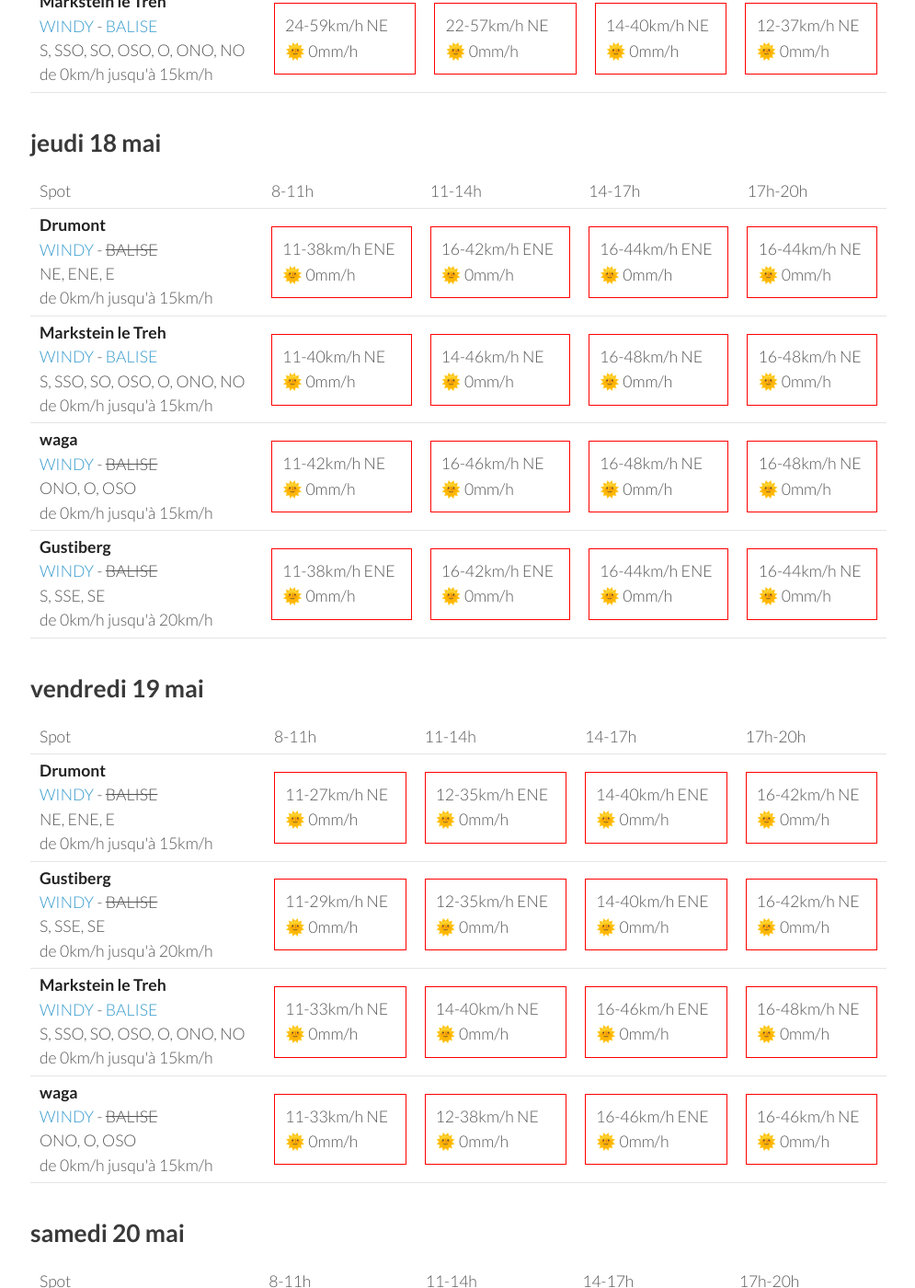
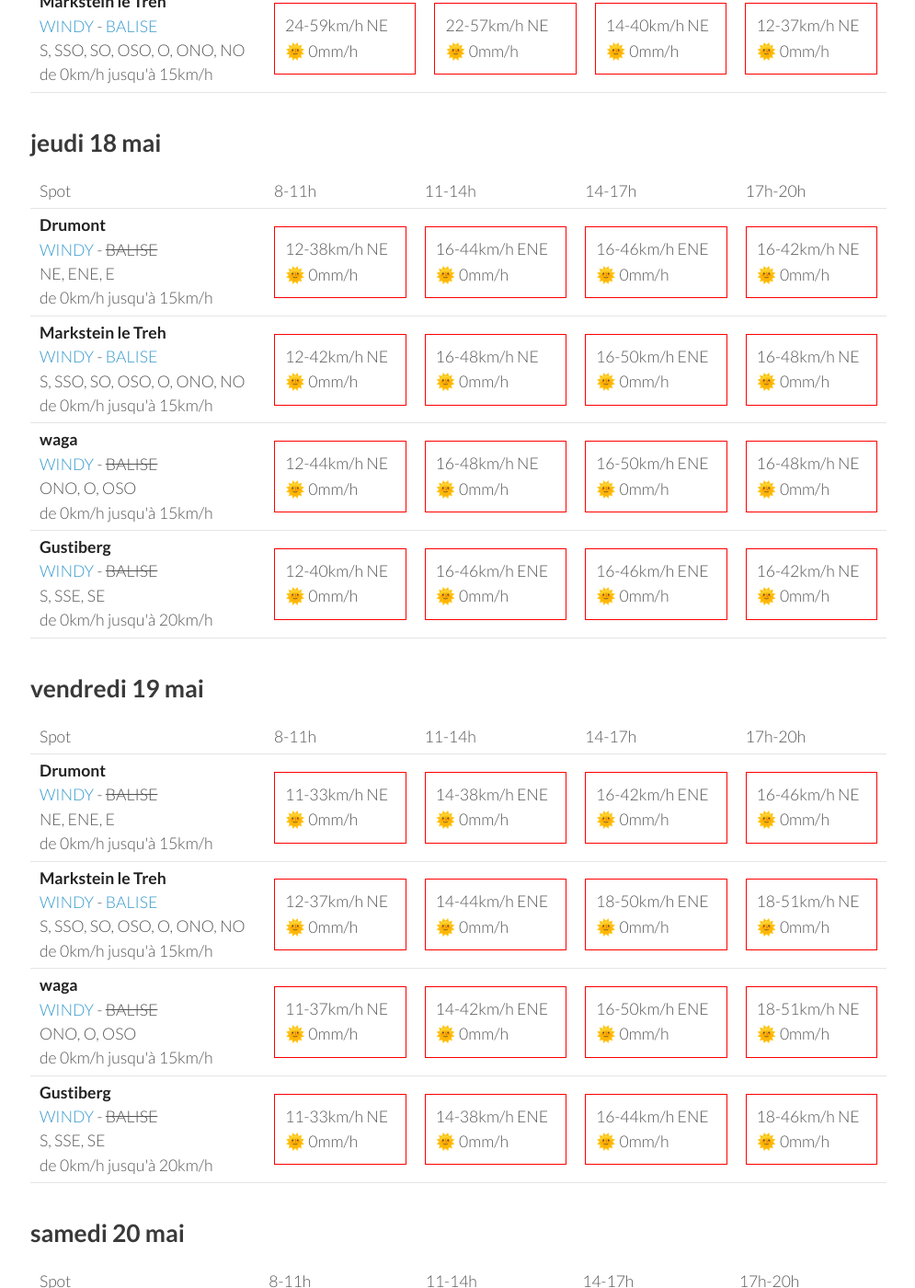
Before and after one commit to parapente-dans-le-nord/parapente-dans-le-nord.github.io, a Jekyll site: the page built from vosges.markdown, in a window 1280 px wide and 1400 px high, scrolled down 1325 px. Shown: the whole window at 92% size, without its empty margins (25-1020 px from the left). Built offline with Jekyll 4.4.1, drawn with Linux system fonts in a browser that asks for light colours; some of the changed text lies outside the part shown.

Commit message:
update index.markdown

```diff
--- a/vosges.markdown
+++ b/vosges.markdown
@@ -132,19 +132,19 @@ page mise à jour le mardi 16 mai 13:16
 <tr>
         <td><strong>Drumont</strong><br><a href="https://windy.com/47.898/6.919?47.687,6.919,9,m:eYYagmG">WINDY</a> - <span class="no-balise"> BALISE </span><br> <span class="vent-favorable">NE, ENE, E</span><br><span class="force-vent">de 0km/h jusqu'à 15km/h</span> </td>
 
-            <td><div class="not-flyable"><p>11-38km/h ENE</p><p>🌞 0mm/h</p></div></td>
-            <td><div class="not-flyable"><p>16-42km/h ENE</p><p>🌞 0mm/h</p></div></td>
+            <td><div class="not-flyable"><p>12-38km/h NE</p><p>🌞 0mm/h</p></div></td>
             <td><div class="not-flyable"><p>16-44km/h ENE</p><p>🌞 0mm/h</p></div></td>
-            <td><div class="not-flyable"><p>16-44km/h NE</p><p>🌞 0mm/h</p></div></td>
+            <td><div class="not-flyable"><p>16-46km/h ENE</p><p>🌞 0mm/h</p></div></td>
+            <td><div class="not-flyable"><p>16-42km/h NE</p><p>🌞 0mm/h</p></div></td>
 
 
     </tr>
 <tr>
         <td><strong>Markstein le Treh</strong><br><a href="https://windy.com/47.926/7.012?47.505,7.012,8,m:eY1agmQ">WINDY</a> - <span class=""><a href="http://www.balisemeteo.com/balise.php?idBalise=136">BALISE</a> </span><br> <span class="vent-favorable">S, SSO, SO, OSO, O, ONO, NO</span><br><span class="force-vent">de 0km/h jusqu'à 15km/h</span> </td>
 
-            <td><div class="not-flyable"><p>11-40km/h NE</p><p>🌞 0mm/h</p></div></td>
-            <td><div class="not-flyable"><p>14-46km/h NE</p><p>🌞 0mm/h</p></div></td>
+            <td><div class="not-flyable"><p>12-42km/h NE</p><p>🌞 0mm/h</p></div></td>
             <td><div class="not-flyable"><p>16-48km/h NE</p><p>🌞 0mm/h</p></div></td>
+            <td><div class="not-flyable"><p>16-50km/h ENE</p><p>🌞 0mm/h</p></div></td>
             <td><div class="not-flyable"><p>16-48km/h NE</p><p>🌞 0mm/h</p></div></td>
 
 
@@ -152,9 +152,9 @@ page mise à jour le mardi 16 mai 13:16
 <tr>
         <td><strong>waga</strong><br><a href="https://windy.com/47.903/6.996?47.900,6.983,15">WINDY</a> - <span class="no-balise"> BALISE </span><br> <span class="vent-favorable">ONO, O, OSO</span><br><span class="force-vent">de 0km/h jusqu'à 15km/h</span> </td>
 
-            <td><div class="not-flyable"><p>11-42km/h NE</p><p>🌞 0mm/h</p></div></td>
-            <td><div class="not-flyable"><p>16-46km/h NE</p><p>🌞 0mm/h</p></div></td>
+            <td><div class="not-flyable"><p>12-44km/h NE</p><p>🌞 0mm/h</p></div></td>
             <td><div class="not-flyable"><p>16-48km/h NE</p><p>🌞 0mm/h</p></div></td>
+            <td><div class="not-flyable"><p>16-50km/h ENE</p><p>🌞 0mm/h</p></div></td>
             <td><div class="not-flyable"><p>16-48km/h NE</p><p>🌞 0mm/h</p></div></td>
 
 
@@ -162,10 +162,10 @@ page mise à jour le mardi 16 mai 13:16
 <tr>
         <td><strong>Gustiberg</strong><br><a href="https://windy.com/47.894/6.934?47.891,6.934,15,m:eYYagmI">WINDY</a> - <span class="no-balise"> BALISE </span><br> <span class="vent-favorable">S, SSE, SE</span><br><span class="force-vent">de 0km/h jusqu'à 20km/h</span> </td>
 
-            <td><div class="not-flyable"><p>11-38km/h ENE</p><p>🌞 0mm/h</p></div></td>
-            <td><div class="not-flyable"><p>16-42km/h ENE</p><p>🌞 0mm/h</p></div></td>
-            <td><div class="not-flyable"><p>16-44km/h ENE</p><p>🌞 0mm/h</p></div></td>
-            <td><div class="not-flyable"><p>16-44km/h NE</p><p>🌞 0mm/h</p></div></td>
+            <td><div class="not-flyable"><p>12-40km/h NE</p><p>🌞 0mm/h</p></div></td>
+            <td><div class="not-flyable"><p>16-46km/h ENE</p><p>🌞 0mm/h</p></div></td>
+            <td><div class="not-flyable"><p>16-46km/h ENE</p><p>🌞 0mm/h</p></div></td>
+            <td><div class="not-flyable"><p>16-42km/h NE</p><p>🌞 0mm/h</p></div></td>
 
 
     </tr>
@@ -188,40 +188,40 @@ page mise à jour le mardi 16 mai 13:16
 <tr>
         <td><strong>Drumont</strong><br><a href="https://windy.com/47.898/6.919?47.687,6.919,9,m:eYYagmG">WINDY</a> - <span class="no-balise"> BALISE </span><br> <span class="vent-favorable">NE, ENE, E</span><br><span class="force-vent">de 0km/h jusqu'à 15km/h</span> </td>
 
-            <td><div class="not-flyable"><p>11-27km/h NE</p><p>🌞 0mm/h</p></div></td>
-            <td><div class="not-flyable"><p>12-35km/h ENE</p><p>🌞 0mm/h</p></div></td>
-            <td><div class="not-flyable"><p>14-40km/h ENE</p><p>🌞 0mm/h</p></div></td>
-            <td><div class="not-flyable"><p>16-42km/h NE</p><p>🌞 0mm/h</p></div></td>
+            <td><div class="not-flyable"><p>11-33km/h NE</p><p>🌞 0mm/h</p></div></td>
+            <td><div class="not-flyable"><p>14-38km/h ENE</p><p>🌞 0mm/h</p></div></td>
+            <td><div class="not-flyable"><p>16-42km/h ENE</p><p>🌞 0mm/h</p></div></td>
+            <td><div class="not-flyable"><p>16-46km/h NE</p><p>🌞 0mm/h</p></div></td>
+
+
+    </tr>
+<tr>
+        <td><strong>Markstein le Treh</strong><br><a href="https://windy.com/47.926/7.012?47.505,7.012,8,m:eY1agmQ">WINDY</a> - <span class=""><a href="http://www.balisemeteo.com/balise.php?idBalise=136">BALISE</a> </span><br> <span class="vent-favorable">S, SSO, SO, OSO, O, ONO, NO</span><br><span class="force-vent">de 0km/h jusqu'à 15km/h</span> </td>
+
+            <td><div class="not-flyable"><p>12-37km/h NE</p><p>🌞 0mm/h</p></div></td>
+            <td><div class="not-flyable"><p>14-44km/h ENE</p><p>🌞 0mm/h</p></div></td>
+            <td><div class="not-flyable"><p>18-50km/h ENE</p><p>🌞 0mm/h</p></div></td>
+            <td><div class="not-flyable"><p>18-51km/h NE</p><p>🌞 0mm/h</p></div></td>
+
+
+    </tr>
+<tr>
+        <td><strong>waga</strong><br><a href="https://windy.com/47.903/6.996?47.900,6.983,15">WINDY</a> - <span class="no-balise"> BALISE </span><br> <span class="vent-favorable">ONO, O, OSO</span><br><span class="force-vent">de 0km/h jusqu'à 15km/h</span> </td>
+
+            <td><div class="not-flyable"><p>11-37km/h NE</p><p>🌞 0mm/h</p></div></td>
+            <td><div class="not-flyable"><p>14-42km/h ENE</p><p>🌞 0mm/h</p></div></td>
+            <td><div class="not-flyable"><p>16-50km/h ENE</p><p>🌞 0mm/h</p></div></td>
+            <td><div class="not-flyable"><p>18-51km/h NE</p><p>🌞 0mm/h</p></div></td>
 
 
     </tr>
 <tr>
         <td><strong>Gustiberg</strong><br><a href="https://windy.com/47.894/6.934?47.891,6.934,15,m:eYYagmI">WINDY</a> - <span class="no-balise"> BALISE </span><br> <span class="vent-favorable">S, SSE, SE</span><br><span class="force-vent">de 0km/h jusqu'à 20km/h</span> </td>
 
-            <td><div class="not-flyable"><p>11-29km/h NE</p><p>🌞 0mm/h</p></div></td>
-            <td><div class="not-flyable"><p>12-35km/h ENE</p><p>🌞 0mm/h</p></div></td>
-            <td><div class="not-flyable"><p>14-40km/h ENE</p><p>🌞 0mm/h</p></div></td>
-            <td><div class="not-flyable"><p>16-42km/h NE</p><p>🌞 0mm/h</p></div></td>
-
-
-    </tr>
-<tr>
-        <td><strong>Markstein le Treh</strong><br><a href="https://windy.com/47.926/7.012?47.505,7.012,8,m:eY1agmQ">WINDY</a> - <span class=""><a href="http://www.balisemeteo.com/balise.php?idBalise=136">BALISE</a> </span><br> <span class="vent-favorable">S, SSO, SO, OSO, O, ONO, NO</span><br><span class="force-vent">de 0km/h jusqu'à 15km/h</span> </td>
-
             <td><div class="not-flyable"><p>11-33km/h NE</p><p>🌞 0mm/h</p></div></td>
-            <td><div class="not-flyable"><p>14-40km/h NE</p><p>🌞 0mm/h</p></div></td>
-            <td><div class="not-flyable"><p>16-46km/h ENE</p><p>🌞 0mm/h</p></div></td>
-            <td><div class="not-flyable"><p>16-48km/h NE</p><p>🌞 0mm/h</p></div></td>
-
-
-    </tr>
-<tr>
-        <td><strong>waga</strong><br><a href="https://windy.com/47.903/6.996?47.900,6.983,15">WINDY</a> - <span class="no-balise"> BALISE </span><br> <span class="vent-favorable">ONO, O, OSO</span><br><span class="force-vent">de 0km/h jusqu'à 15km/h</span> </td>
-
-            <td><div class="not-flyable"><p>11-33km/h NE</p><p>🌞 0mm/h</p></div></td>
-            <td><div class="not-flyable"><p>12-38km/h NE</p><p>🌞 0mm/h</p></div></td>
-            <td><div class="not-flyable"><p>16-46km/h ENE</p><p>🌞 0mm/h</p></div></td>
-            <td><div class="not-flyable"><p>16-46km/h NE</p><p>🌞 0mm/h</p></div></td>
+            <td><div class="not-flyable"><p>14-38km/h ENE</p><p>🌞 0mm/h</p></div></td>
+            <td><div class="not-flyable"><p>16-44km/h ENE</p><p>🌞 0mm/h</p></div></td>
+            <td><div class="not-flyable"><p>18-46km/h NE</p><p>🌞 0mm/h</p></div></td>
 
 
     </tr>
```
Also changed, not shown: other parts of vosges.markdown (+1 -1 lines).
